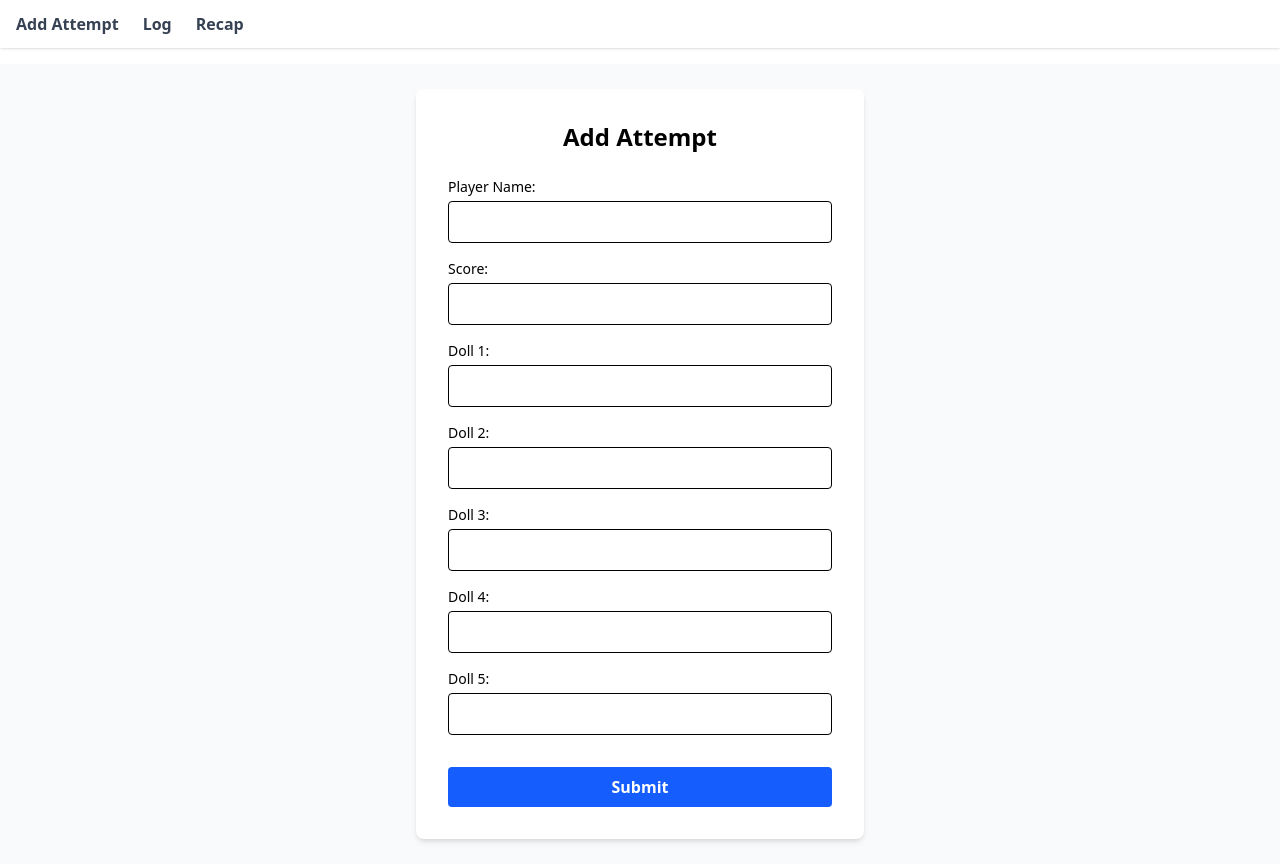
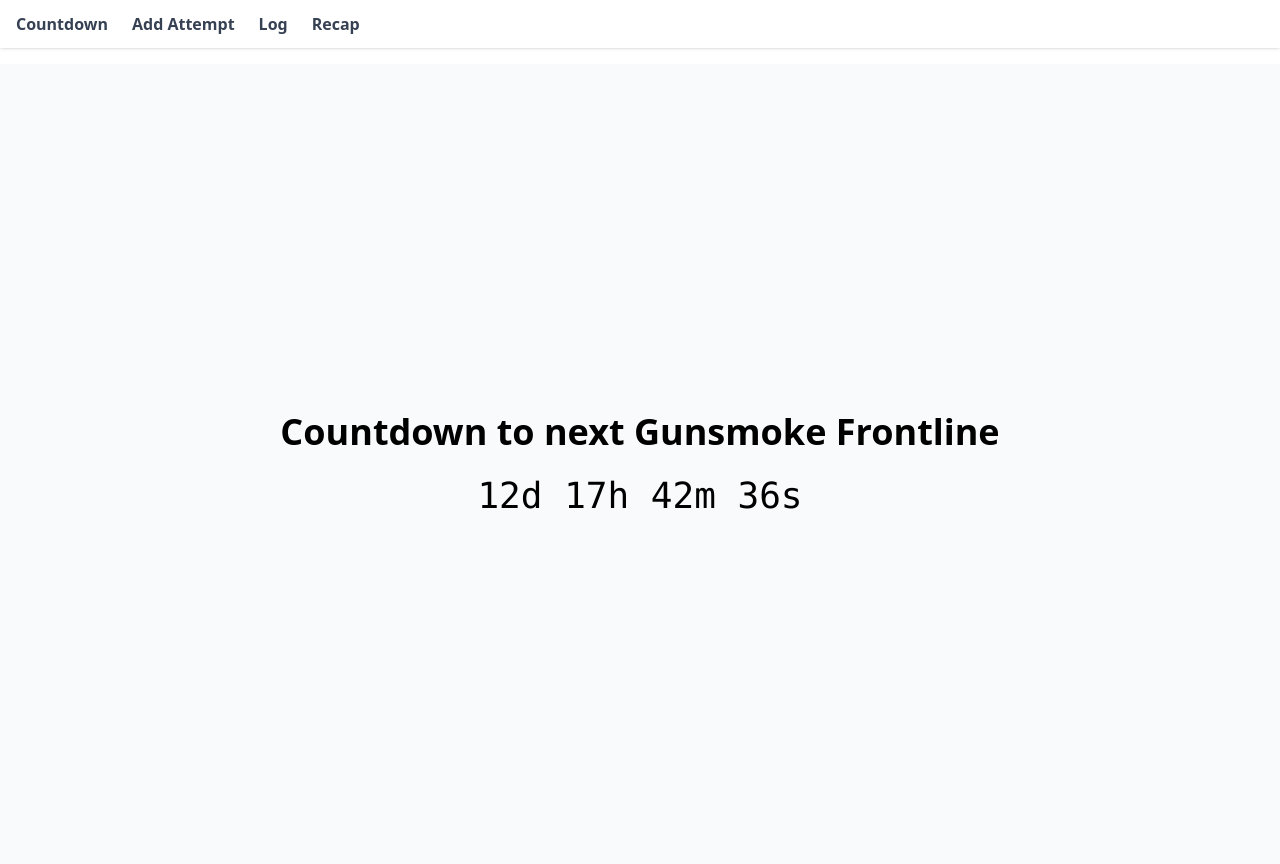
Before and after one commit to KaonWry/GFL2-Gunsmoke-Frontline-Score-Tracker, a Next.js app in the folder frontend/: page / in a window 1280 px wide. Built offline with nearby package versions, Linux system fonts and the light colour scheme.

Commit message:
Add countdown for betweeen and during gunsmoke frontline

```diff
--- a/frontend/app/components/Navbar.js
+++ b/frontend/app/components/Navbar.js
@@ -1,28 +1,24 @@
 'use client';
 import Link from 'next/link';
 
+const navLinks = [
+  { href: '/pages/countdown', label: 'Countdown' },
+  { href: '/pages/input', label: 'Add Attempt' },
+  { href: '/pages/log', label: 'Log' },
+  { href: '/pages/recap', label: 'Recap' },
+];
+
 export default function Navbar() {
+  const linkClass =
+    'text-gray-700 font-semibold hover:text-blue-600 transition-colors';
   return (
     <nav className="w-full bg-white shadow mb-8 fixed top-0 left-0 z-50">
       <div className="flex items-center gap-6 px-4 py-3">
-        <Link
-          href="/input"
-          className="text-gray-700 font-semibold hover:text-blue-600 transition-colors"
-        >
-          Add Attempt
-        </Link>
-        <Link
-          href="/log"
-          className="text-gray-700 font-semibold hover:text-blue-600 transition-colors"
-        >
-          Log
-        </Link>
-        <Link
-          href="/recap"
-          className="text-gray-700 font-semibold hover:text-blue-600 transition-colors"
-        >
-          Recap
-        </Link>
+        {navLinks.map(({ href, label }) => (
+          <Link key={href} href={href} className={linkClass}>
+            {label}
+          </Link>
+        ))}
       </div>
     </nav>
   );
--- a/frontend/app/page.js
+++ b/frontend/app/page.js
@@ -1 +1 @@
-export { default } from './input/page';
+export { default } from './pages/countdown/page';
--- /dev/null
+++ b/frontend/app/pages/countdown/page.js
@@ -0,0 +1,99 @@
+'use client';
+import { useEffect, useState } from "react";
+
+const GUNSMOKE_START = Date.UTC(2025, 5, 15, 9, 0, 0); // 15 June 2025 16:00 UTC+7 == 09:00 UTC
+const GUNSMOKE_DURATION_MS = 7 * 24 * 60 * 60 * 1000; // 7 days
+const GUNSMOKE_INTERVAL_MS = 21 * 24 * 60 * 60 * 1000; // 21 days (7 days event + 14 days break)
+const RESET_HOUR_UTC = 9; // 16:00 UTC+7 == 09:00 UTC
+
+function formatTime(ms) {
+  if (ms < 0) ms = 0;
+  const totalSeconds = Math.floor(ms / 1000);
+  const days = Math.floor(totalSeconds / (3600 * 24));
+  const hours = Math.floor((totalSeconds % (3600 * 24)) / 3600);
+  const minutes = Math.floor((totalSeconds % 3600) / 60);
+  const seconds = totalSeconds % 60;
+  return `${days}d ${hours}h ${minutes}m ${seconds}s`;
+}
+
+function getCurrentSession(now) {
+  // Find the most recent Gunsmoke start (15 June 2025 at the time of the writing)
+  let cycleStart = GUNSMOKE_START;
+  while (now >= cycleStart + GUNSMOKE_INTERVAL_MS) {
+    cycleStart += GUNSMOKE_INTERVAL_MS;
+  }
+
+  if (now < cycleStart) {
+    return {
+      phase: "to_next",
+      label: "Countdown to next Gunsmoke Frontline",
+      day: null,
+      resetCountdown: null,
+      nextCountdown: cycleStart - now,
+    };
+  } else if (now < cycleStart + GUNSMOKE_DURATION_MS) {
+    const msSinceStart = now - cycleStart;
+    const day = Math.floor(msSinceStart / (24 * 60 * 60 * 1000)) + 1;
+
+    const nowDate = new Date(now);
+    let reset = Date.UTC(
+      nowDate.getUTCFullYear(),
+      nowDate.getUTCMonth(),
+      nowDate.getUTCDate(),
+      RESET_HOUR_UTC, 0, 0
+    );
+    if (now >= reset) {
+      reset += 24 * 60 * 60 * 1000;
+    }
+    const resetCountdown = reset - now;
+
+    return {
+      phase: "in_session",
+      label: `Day ${day} of Gunsmoke Frontline`,
+      day,
+      resetCountdown,
+    };
+  } else {
+    return {
+      phase: "to_next",
+      label: "Countdown to next Gunsmoke Frontline",
+      day: null,
+      resetCountdown: null,
+      nextCountdown: cycleStart + GUNSMOKE_INTERVAL_MS - now,
+    };
+  }
+}
+
+export default function CountdownPage() {
+  const [session, setSession] = useState({ phase: null, label: "", day: null, resetCountdown: null });
+
+  useEffect(() => {
+    function update() {
+      const now = Date.now();
+      setSession(getCurrentSession(now));
+    }
+    update();
+    const interval = setInterval(update, 1000);
+    return () => clearInterval(interval);
+  }, []);
+
+  return (
+    <div className="min-h-screen flex flex-col items-center justify-center bg-gray-50">
+      <h1 className="text-4xl font-bold mb-6">{session.label}</h1>
+      {session.phase === "in_session" && (
+        <div className="text-2xl font-mono">
+          {session.resetCountdown === null
+            ? "Loading..."
+            : `${formatTime(session.resetCountdown)} until server reset`}
+        </div>
+      )}
+      {session.phase === "to_next" && (
+        <div className="text-4xl font-mono">
+          {session.nextCountdown !== undefined && session.nextCountdown !== null
+            ? `${formatTime(session.nextCountdown)}`
+            : "Loading..."}
+        </div>
+      )}
+    </div>
+  );
+}
```
Also changed, not shown: frontend/app/pages/input/page.js (renamed from frontend/app/input/page.js), frontend/app/pages/log/page.js (renamed from frontend/app/log/page.js), frontend/app/pages/recap/page.js (renamed from frontend/app/recap/page.js), 1 other file (tests, documents, lock files or other folders).
